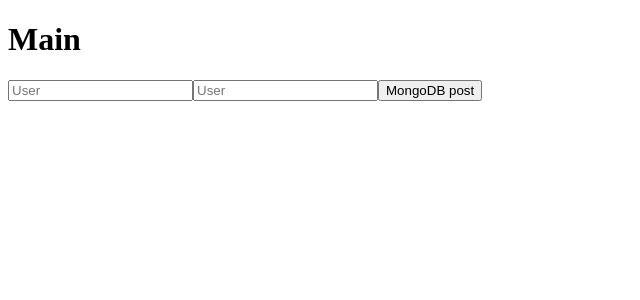
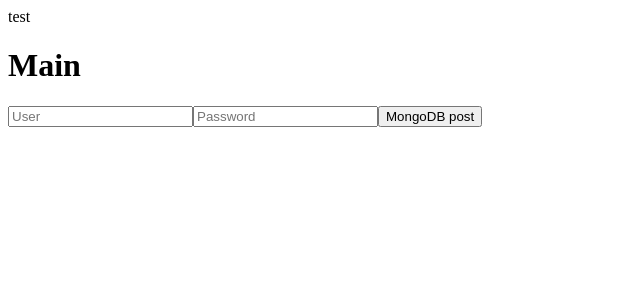
Before and after one commit to BrandonMGH/knox, a React (Create React App) app: page /test in a window 1280 px wide. Shown: the top 300 px of the page, without its empty margins (0-640 px from the left). Built offline with nearby package versions, Linux system fonts and the light colour scheme.

Commit message:
working on routing

```diff
--- a/package.json
+++ b/package.json
@@ -13,6 +13,7 @@
     "mongoose": "^5.9.20",
     "react": "^16.13.1",
     "react-dom": "^16.13.1",
+    "react-router-dom": "^5.2.0",
     "react-scripts": "^3.4.3"
   },
   "scripts": {
--- /dev/null
+++ b/src/components/LoginPage/LoginPage.js
@@ -0,0 +1,44 @@
+import React, { useState } from 'react';
+import axios from 'axios';
+
+const LoginPage = () => {
+const [user, setUser ] = useState('')
+const [password, setPassword ] = useState('')
+
+    const postNewUser = async () => {
+        console.log(user, password);
+        let userInfo = {
+          user: user,
+          password: password
+        }
+        try{
+          let resp = await axios.post('/addUser',userInfo)
+          console.log(resp)
+        }catch(error){
+          console.log(error);
+        }
+    }
+
+    return (
+        <>
+        <h1>Main</h1>
+        <input
+          type="text"
+          value={user}
+          onChange={e => setUser(e.target.value)}
+          placeholder="User"
+        >
+        </input>
+        <input
+          type="text"
+          value={password}
+          onChange={e => setPassword(e.target.value)}
+          placeholder="Password"
+        >
+        </input>
+        <button onClick={postNewUser}>MongoDB post</button>
+        </>
+    )
+}
+
+export default LoginPage
--- a/src/components/Main/Main.js
+++ b/src/components/Main/Main.js
@@ -1,44 +1,17 @@
-import React, { useState } from 'react';
-import axios from 'axios';
+import React from "react";
+import { BrowserRouter as Router, Switch, Route, Link, Redirect } from "react-router-dom";
+
+import LoginPage from "../LoginPage/LoginPage.js";
+import Test from "../Test/Test.js"
 
 const Main = () => {
-const [user, setUser ] = useState('')
-const [password, setPassword ] = useState('')
+  return (
+    <Router>
+       <Route path="/Login" exact component={LoginPage} />
+       <Route path="/test" exact component={Test} />
+       <Route path="*" exact component={LoginPage} />
+    </Router>
+  );
+};
 
-    const postNewUser = async () => {
-        console.log(user, password);
-        let userInfo = {
-          user: user,
-          password: password
-        }
-        try{
-          let resp = await axios.post('/addUser',userInfo)
-          console.log(resp)
-        }catch(error){
-          console.log(error);
-        }
-    }
-
-    return (
-        <>
-        <h1>Main</h1>
-        <input
-          type="text"
-          value={user}
-          onChange={e => setUser(e.target.value)}
-          placeholder="User"
-        >
-        </input>
-        <input
-          type="text"
-          value={password}
-          onChange={e => setPassword(e.target.value)}
-          placeholder="User"
-        >
-        </input>
-        <button onClick={postNewUser}>MongoDB post</button>
-        </>
-    )
-}
-
-export default Main
+export default Main;
--- /dev/null
+++ b/src/components/Test/Test.js
@@ -0,0 +1,11 @@
+import React from 'react';
+
+const Test = () => {
+    return(
+        <div>
+            test
+        </div>
+    )
+}
+
+export default Test
```
Also changed, not shown: 1 other file (tests, documents, lock files or other folders).
